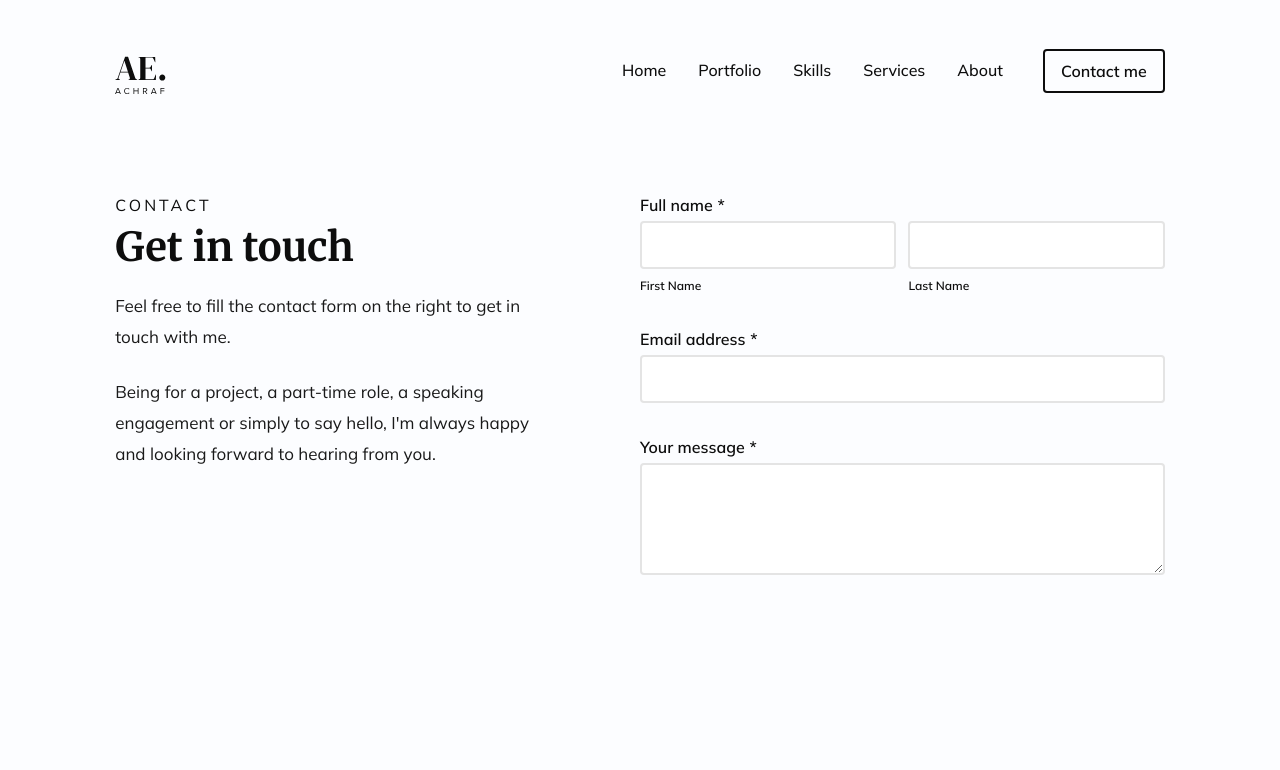
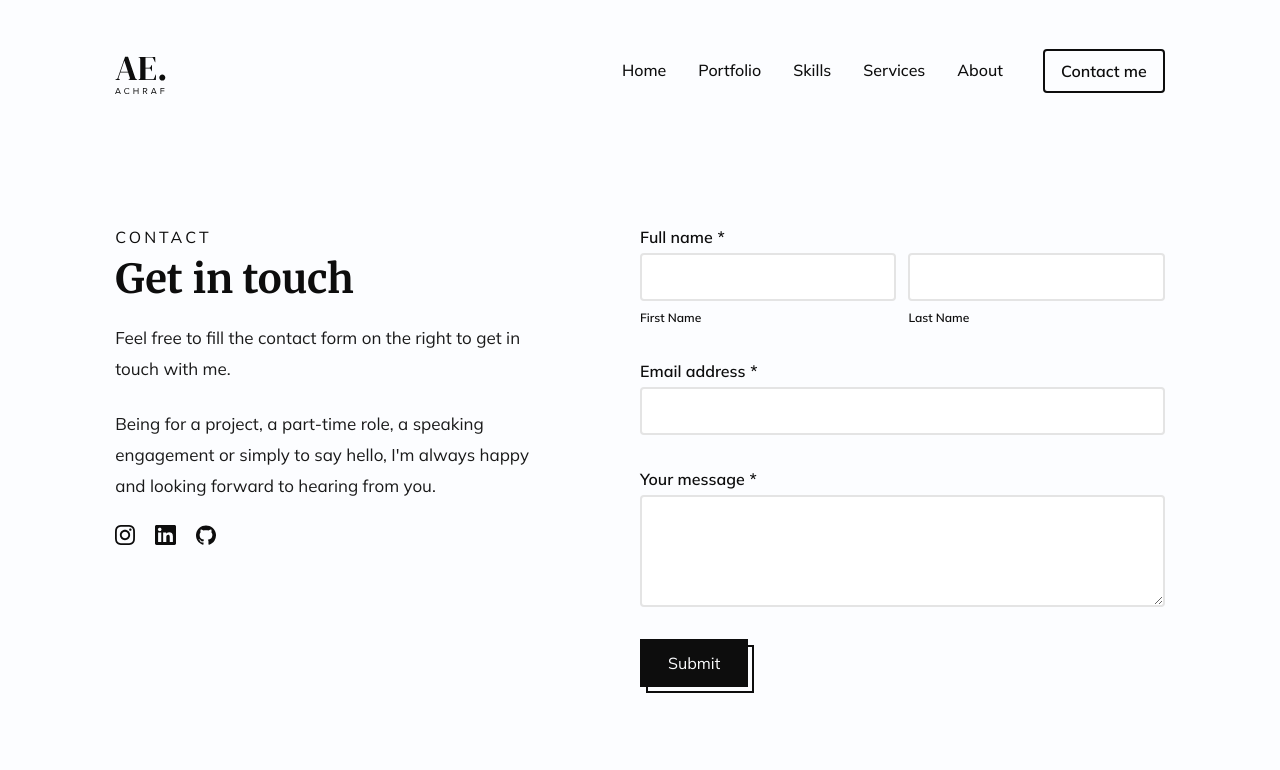
Before and after one commit to NightClover-code/portfolio-website-v2, a Next.js app: page /contact in a window 1280 px wide. Shown: the top 770 px of the page. Built offline with nearby package versions, Linux system fonts and the light colour scheme.

Commit message:
feat: adding socials to about & contact pages

```diff
--- a/components/About/Content/index.tsx
+++ b/components/About/Content/index.tsx
@@ -1,4 +1,9 @@
+import { GitHubIcon, InstagramIcon, LinkedInIcon } from '../../Icons';
+import Socials from '../../Socials';
+
 const Content = () => {
+  const Icons = [InstagramIcon, LinkedInIcon, GitHubIcon];
+
   return (
     <div>
       <h4 className="text-[16px]">Personal Info</h4>
@@ -25,6 +30,8 @@ const Content = () => {
           further discuss your project!
         </p>
       </div>
+
+      <Socials Icons={Icons} />
     </div>
   );
 };
--- a/components/Buttons/Primary/index.tsx
+++ b/components/Buttons/Primary/index.tsx
@@ -7,7 +7,7 @@ const PrimaryButton: React.FC<PrimaryButtonProps> = ({
   className,
 }) => {
   return (
-    <button className={`relative mb-3 group ${className}`}>
+    <button type="submit" className={`relative mb-3 group ${className}`}>
       <div className="primary__btn">{children}</div>
       <div className="ghost__btn"></div>
     </button>
--- a/components/Contact/Content/index.tsx
+++ b/components/Contact/Content/index.tsx
@@ -1,4 +1,9 @@
+import { GitHubIcon, InstagramIcon, LinkedInIcon } from '../../Icons';
+import Socials from '../../Socials';
+
 const Content = () => {
+  const Icons = [InstagramIcon, LinkedInIcon, GitHubIcon];
+
   return (
     <div>
       <h4 className="text-[16px]">Contact</h4>
@@ -14,6 +19,8 @@ const Content = () => {
           from you.
         </p>
       </div>
+
+      <Socials Icons={Icons} />
     </div>
   );
 };
--- a/components/Contact/Form/index.tsx
+++ b/components/Contact/Form/index.tsx
@@ -1,3 +1,4 @@
+import PrimaryButton from '../../Buttons/Primary';
 import FormInput from './FormInput';
 
 const Form = () => {
@@ -12,6 +13,8 @@ const Form = () => {
       <FormInput label="Email address" />
 
       <FormInput label="Your message" height={112} type="textarea" />
+
+      <PrimaryButton>Submit</PrimaryButton>
     </form>
   );
 };
--- a/components/Contact/index.tsx
+++ b/components/Contact/index.tsx
@@ -3,8 +3,8 @@ import Form from './Form';
 
 const Contact = () => {
   return (
-    <section className="contact__section mt-24">
-      <div className="grid grid-cols-2 items-start justify-between mid2:grid-cols-1 mid2:gap-y-8">
+    <section className="contact__section mt-32 mid:mt-24">
+      <div className="grid grid-cols-2 items-start justify-between mid2:grid-cols-1 mid2:gap-y-12">
         <Content />
 
         <Form />
```
